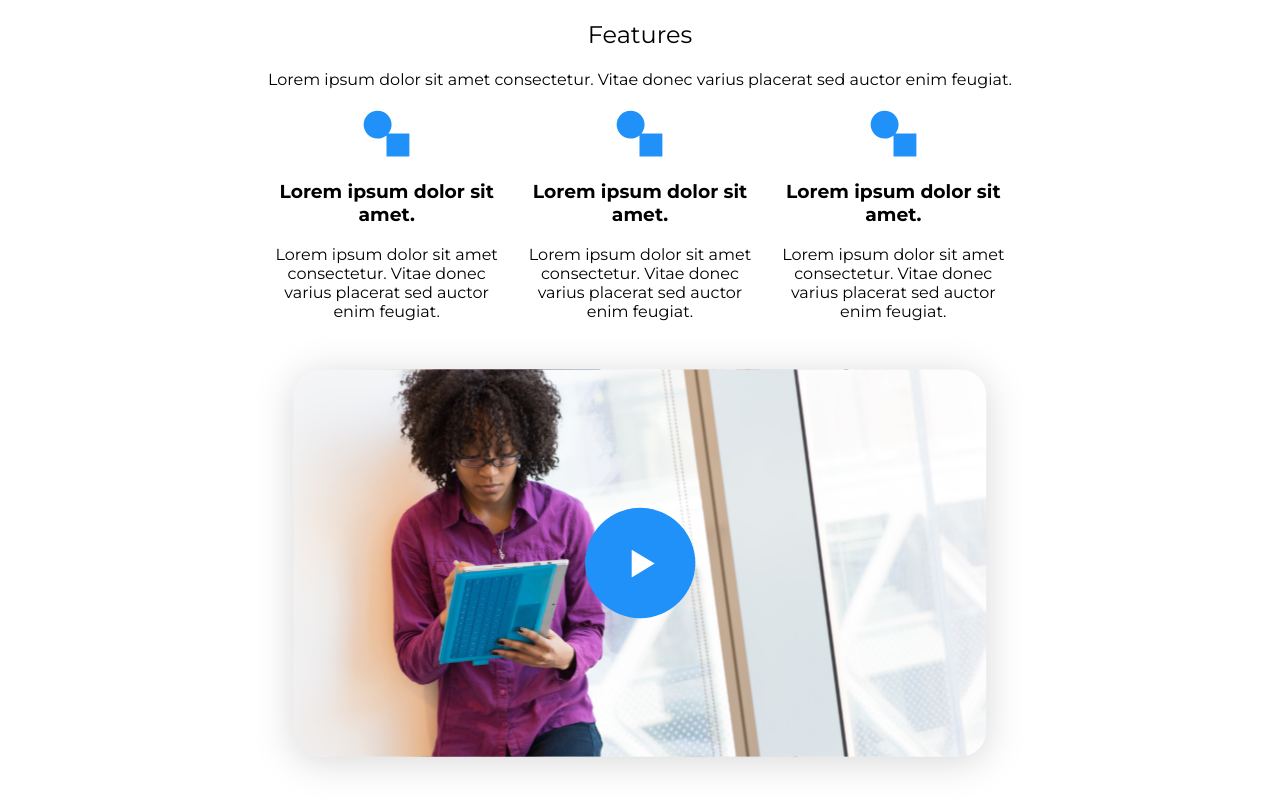
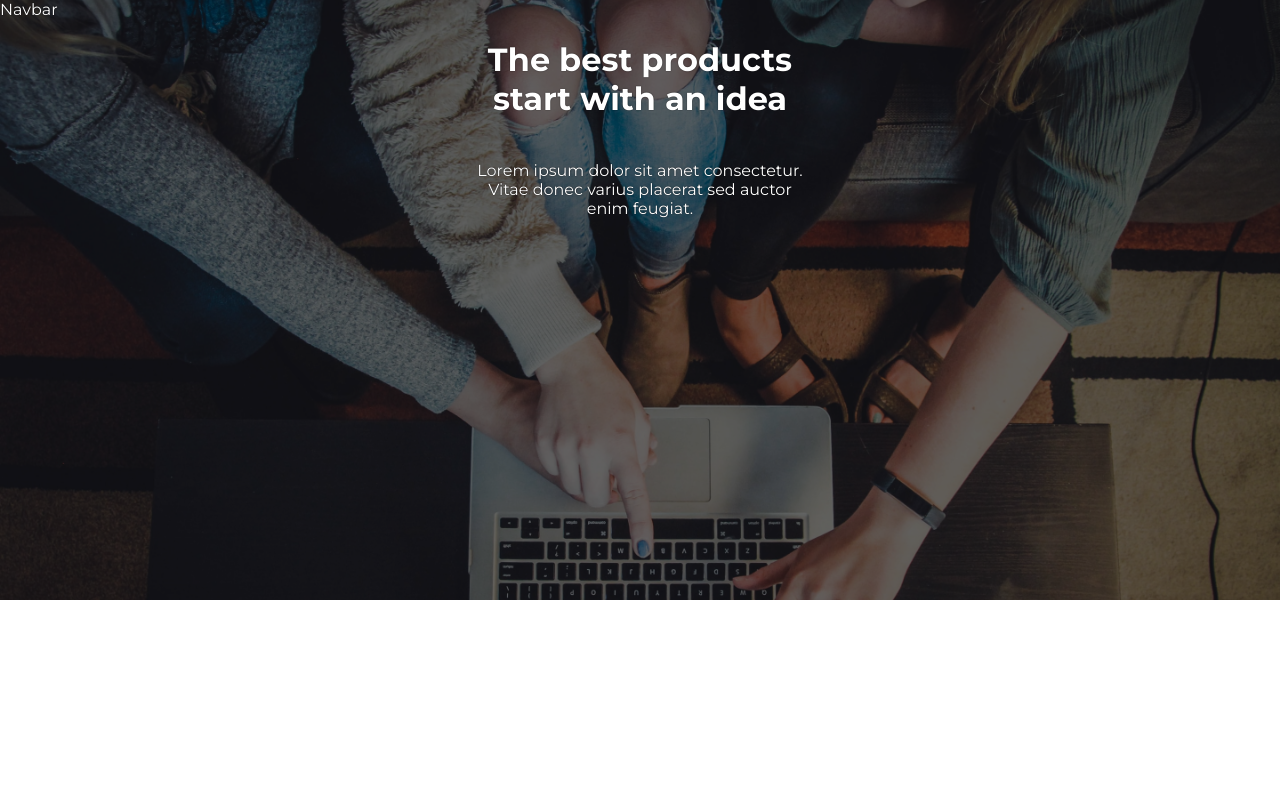
Before and after one commit to Kousay-Jebir/MKGCONCEPT-internship-frontend, a React (Vite) app: page / in a window 1280 px wide. Built offline with nearby package versions, Linux system fonts and the light colour scheme.

Commit message:
added header section

```diff
--- a/src/App.jsx
+++ b/src/App.jsx
@@ -14,6 +14,7 @@ import Pricing from "./components/pricing/Pricing"
 import Contact from "./components/contact/Contact"
 import ContactInformation from "./components/contact/ContactInformation"
 import FeatureVideo from "./components/features/FeatureVideo"
+import Header from "./components/header/Header"
 function App() {
 
   return (
@@ -28,7 +29,7 @@ function App() {
     {/* <Contact />
     <ContactInformation />
     <Newsletter /> */}
-    <Feature/>
+    <Header />
     </>
   )
 }
--- /dev/null
+++ b/src/components/header/Header.jsx
@@ -0,0 +1,33 @@
+import Button from "../utility/Button";
+import "./header.css"
+import { useEffect,useState } from "react";
+
+export default function Header(){
+
+    const [isMobile, setIsMobile] = useState(window.innerWidth < 768);
+
+    useEffect(() => {
+        const handleResize = () => {
+            setIsMobile(window.innerWidth < 768);
+        };
+
+        window.addEventListener("resize", handleResize);
+
+        return () => {
+            window.removeEventListener("resize", handleResize);
+        };
+    }, []);
+
+    const HeaderTag = isMobile? 'h2':'h1'
+
+    return(
+        <header className="header">
+            <div>Navbar</div>
+            <div className="header-content" style={{display:'flex',alignItems:'center',flexDirection:'column',textAlign:'center'}}>
+                <HeaderTag style={{maxWidth: isMobile? '50%':'25%'}}>The best products start with an idea</HeaderTag>
+                <h4 style={{minWidth:'27%'}}>Lorem ipsum dolor sit amet consectetur. Vitae donec varius placerat sed auctor enim feugiat.</h4>
+            </div>
+            {/* <Button styles={{padding:'1em 4em'}}>Try for free</Button> */}
+        </header>
+    );
+}
--- /dev/null
+++ b/src/components/header/header.css
@@ -0,0 +1,21 @@
+.header {
+    background-image: url('../../assets/background.jpg');
+    background-size: cover;
+    background-repeat: no-repeat;
+    background-position: center;
+    background-position-y: 15%;
+    min-height: 600px;
+    color:white;
+    text-shadow: 0px 0px 1px rgba(0,0,0,1);
+    box-shadow: inset 0px 0px 0 500px rgba(0, 0, 0, .6);
+    overflow: hidden;
+}
+
+
+
+.header h4 {
+    max-width: 15em;
+    color:white;
+    font-weight: 400;
+
+}
```
